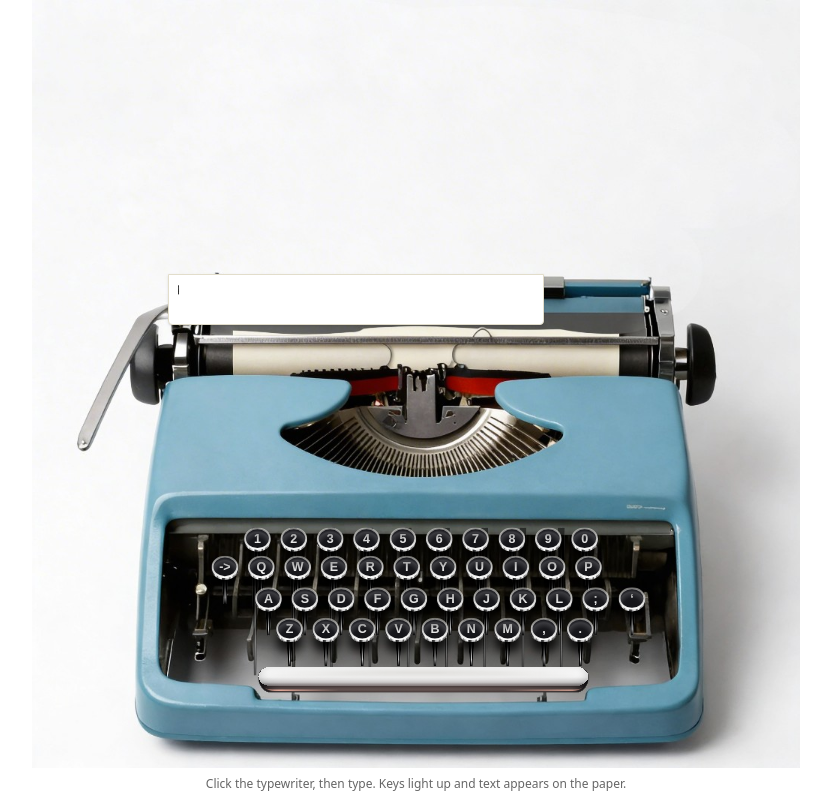
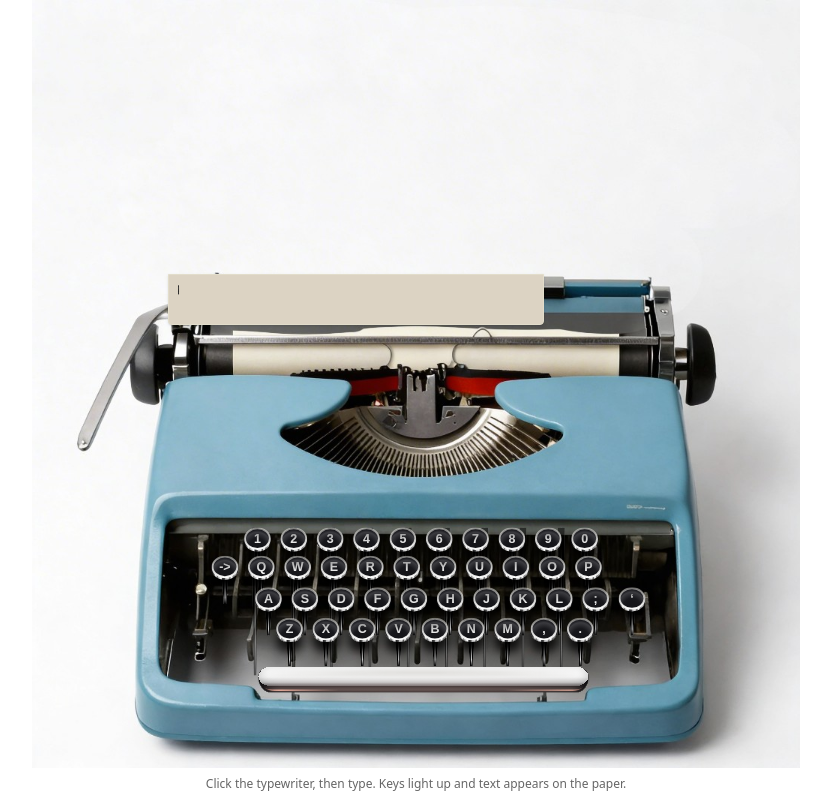
Before and after one commit to saritaxsmiles/typewriter-website, a React (Vite) app: page / in a window 1280 px wide. Shown: the whole page, without its empty margins (224-1055 px from the left). Built offline with nearby package versions, Linux system fonts and the light colour scheme.

Commit message:
first save

```diff
--- a/src/App.tsx
+++ b/src/App.tsx
@@ -159,7 +159,7 @@ export default function App() {
 
         {/* Paper overlay – half size, centered over paper in image */}
         <div
-          className="absolute left-[392px] w-[376px] top-[274px] h-[51px] overflow-auto p-2 pt-2 pb-3 rounded-b shadow-sm border border-[#e2ddcb] bg-white"
+          className="absolute left-[392px] w-[376px] top-[274px] h-[51px] overflow-auto p-2 pt-2 pb-3 rounded-b shadow-sm border border-[#e2ddcb] bg-[#dcd3c3]"
           aria-label="Paper"
         >
           <pre
```
